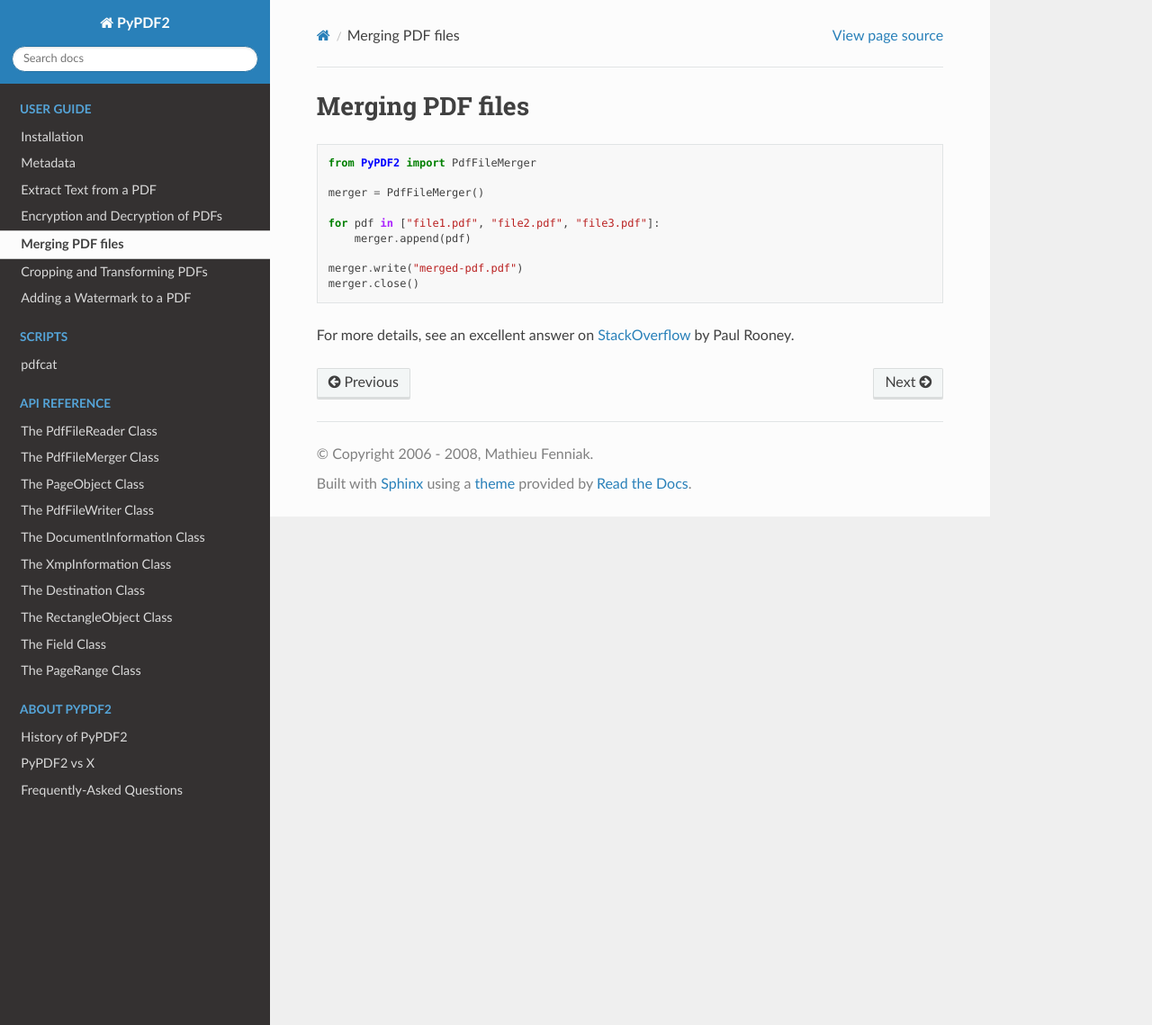
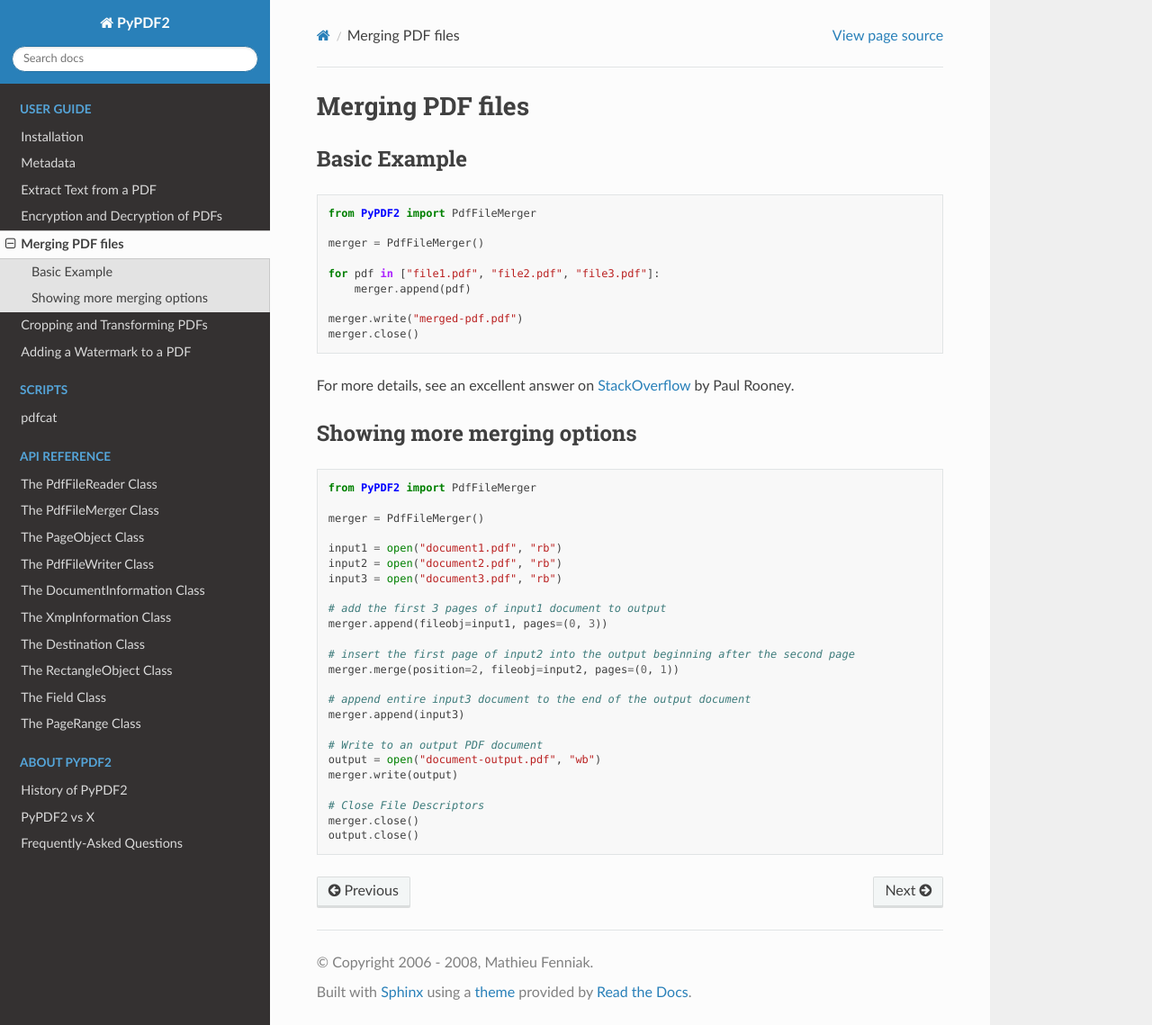
Before and after one commit to py-pdf/pypdf, a Sphinx documentation site: the page built from docs/user/merging-pdfs.md, in a window 1280 px wide and 1139 px high. Shown: the whole window at 90% size. Built offline with Sphinx 7.4.7 and the Read the Docs theme 2.0.0, drawn with Linux system fonts in a browser that asks for light colours.

Commit message:
DOC: Add more merging details

````diff
--- a/docs/user/merging-pdfs.md
+++ b/docs/user/merging-pdfs.md
@@ -1,4 +1,6 @@
 # Merging PDF files
+
+## Basic Example
 
 ```python
 from PyPDF2 import PdfFileMerger
@@ -15,3 +17,32 @@ merger.close()
 For more details, see an excellent answer on
 [StackOverflow](https://stackoverflow.com/questions/3444645/merge-pdf-files)
 by Paul Rooney.
+
+## Showing more merging options
+
+```python
+from PyPDF2 import PdfFileMerger
+
+merger = PdfFileMerger()
+
+input1 = open("document1.pdf", "rb")
+input2 = open("document2.pdf", "rb")
+input3 = open("document3.pdf", "rb")
+
+# add the first 3 pages of input1 document to output
+merger.append(fileobj=input1, pages=(0, 3))
+
+# insert the first page of input2 into the output beginning after the second page
+merger.merge(position=2, fileobj=input2, pages=(0, 1))
+
+# append entire input3 document to the end of the output document
+merger.append(input3)
+
+# Write to an output PDF document
+output = open("document-output.pdf", "wb")
+merger.write(output)
+
+# Close File Descriptors
+merger.close()
+output.close()
+```
````
